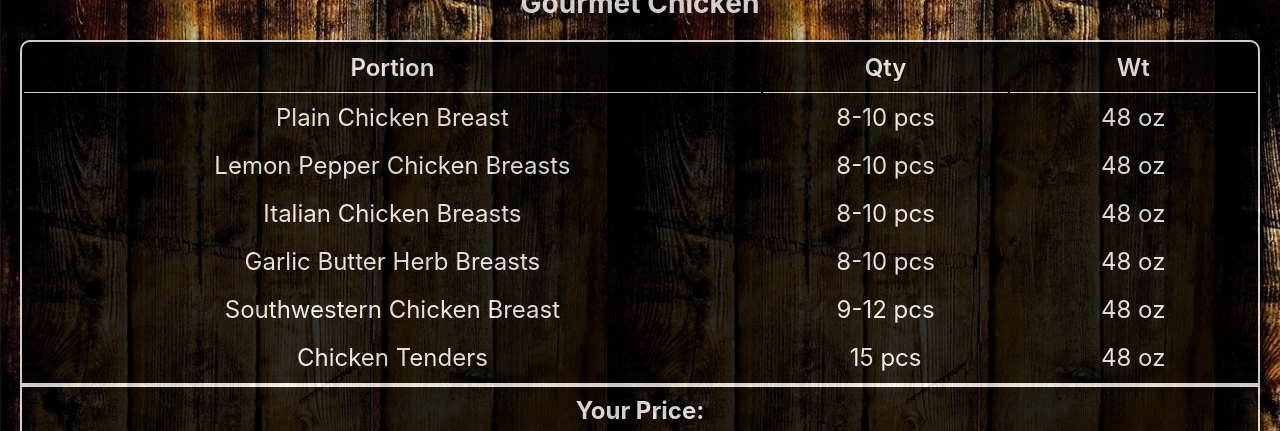
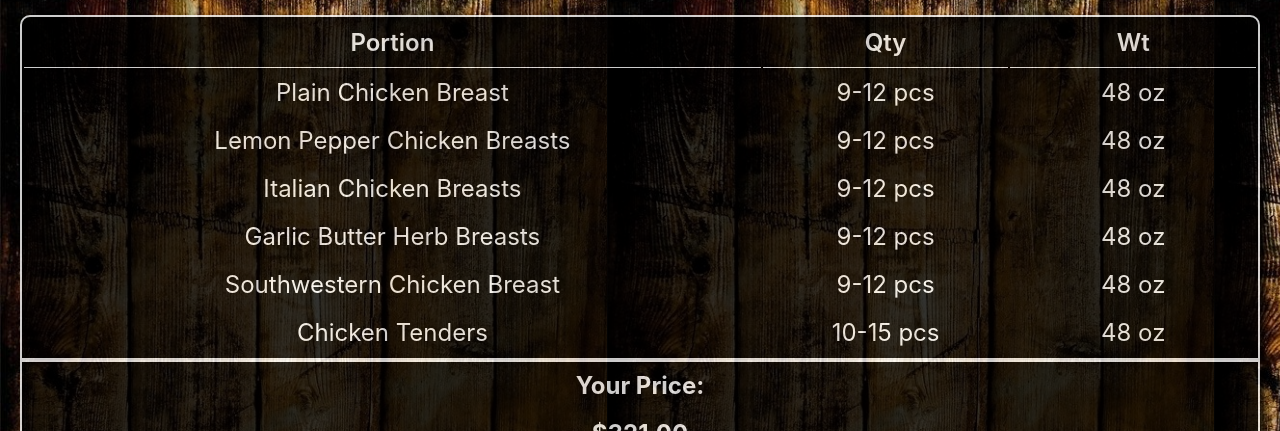
Before and after one commit to dballowe7912/backwoods-choice, a React (Create React App) app: page /chicken-menu in a window 1280 px wide. Shown: the part 214-645 px from the top of the page. Built offline with nearby package versions, Linux system fonts and the light colour scheme; a web font is replaced by a local one.

Commit message:
Updated chicken menu qty

```diff
--- a/src/ScrollBanner/ScrollBanner.css
+++ b/src/ScrollBanner/ScrollBanner.css
@@ -1,7 +1,3 @@
-body {
-    padding-top: 25px;
-}
-
 .demo-1 {
     height: 40px;
     overflow: hidden;
--- a/src/data.js
+++ b/src/data.js
@@ -8,12 +8,12 @@ export const steaks = [
 ];
 
 export const chicken = [
-    {name: 'Plain Chicken Breast', quantity: '8-10 pcs', weight: '48 oz'},
-    {name: 'Lemon Pepper Chicken Breasts', quantity: '8-10 pcs', weight: '48 oz'},
-    {name: 'Italian Chicken Breasts', quantity: '8-10 pcs', weight: '48 oz'},
-    {name: 'Garlic Butter Herb Breasts', quantity: '8-10 pcs', weight: '48 oz'},
+    {name: 'Plain Chicken Breast', quantity: '9-12 pcs', weight: '48 oz'},
+    {name: 'Lemon Pepper Chicken Breasts', quantity: '9-12 pcs', weight: '48 oz'},
+    {name: 'Italian Chicken Breasts', quantity: '9-12 pcs', weight: '48 oz'},
+    {name: 'Garlic Butter Herb Breasts', quantity: '9-12 pcs', weight: '48 oz'},
     {name: 'Southwestern Chicken Breast', quantity: '9-12 pcs', weight: '48 oz'},
-    {name: 'Chicken Tenders', quantity: '15 pcs', weight: '48 oz'}
+    {name: 'Chicken Tenders', quantity: '10-15 pcs', weight: '48 oz'}
 ];
 
 export const seafood = [
```
Also changed, not shown: src/index.css (line endings or trailing spaces).
